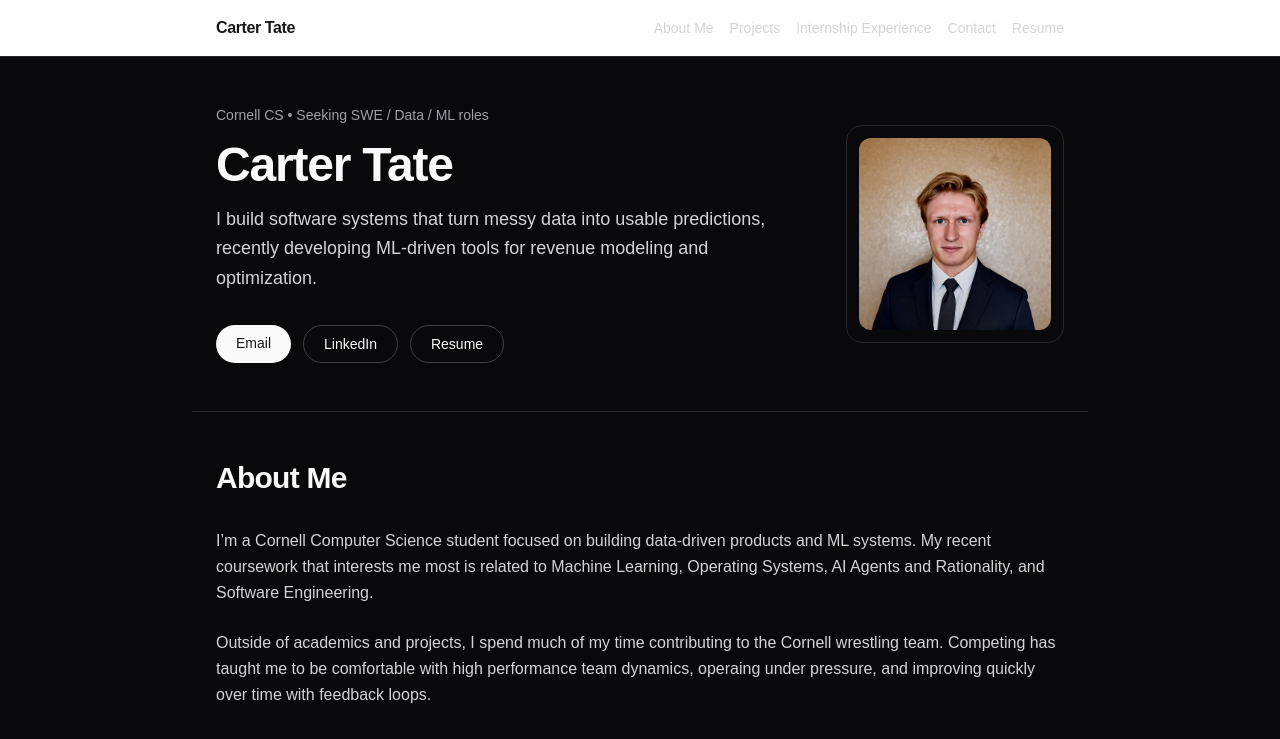
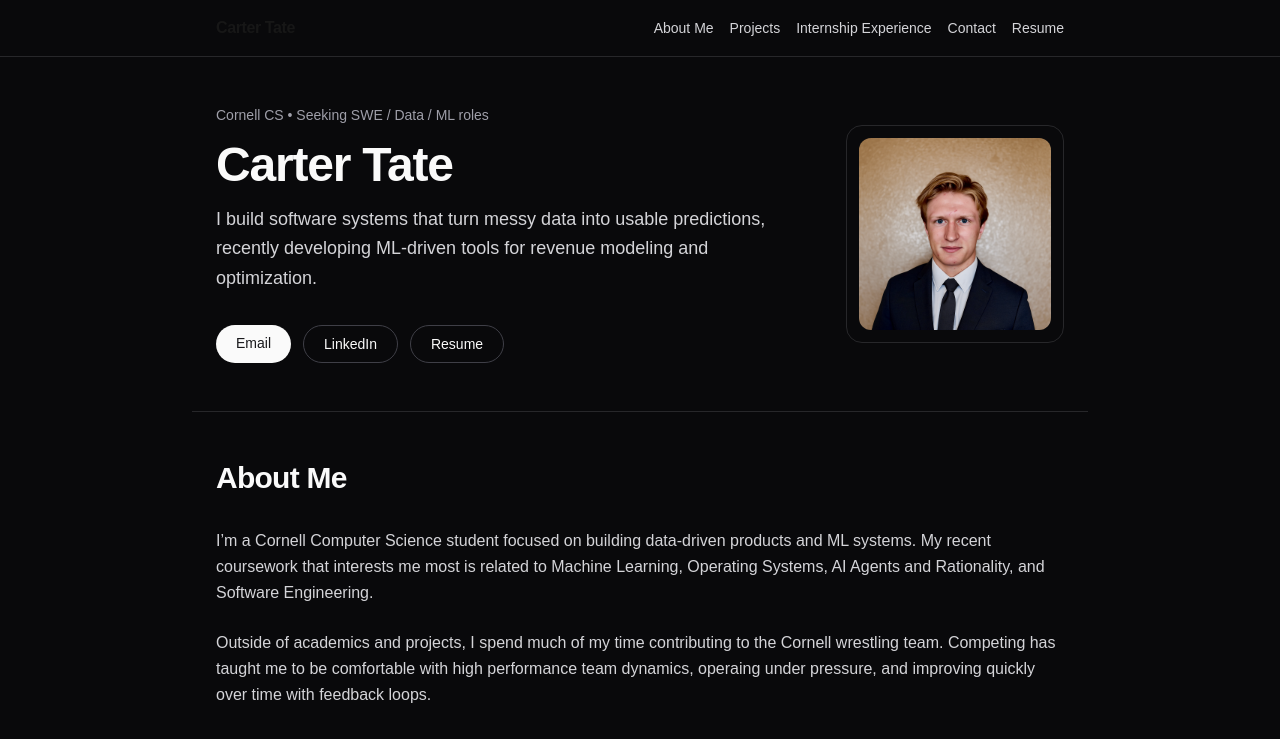
Before and after one commit to carteratate/Portfolio, a Next.js app: page / in a window 1280 px wide. Shown: the top 739 px of the page. Built offline with nearby package versions, Linux system fonts and the light colour scheme.

Commit message:
Fixed light mode horizontal bar issue attempt two

```diff
--- a/app/layout.tsx
+++ b/app/layout.tsx
@@ -29,7 +29,7 @@ export default function RootLayout({
   return (
     <html lang="en">
       <body className="bg-zinc-950 text-zinc-50">
-        <header className="border-b border-zinc-800">
+      <header className="border-b border-zinc-800 bg-zinc-950">
           <div className="mx-auto flex max-w-4xl items-center justify-between px-6 py-4">
             <a href="/" className="font-semibold tracking-tight">
               Carter Tate
```
